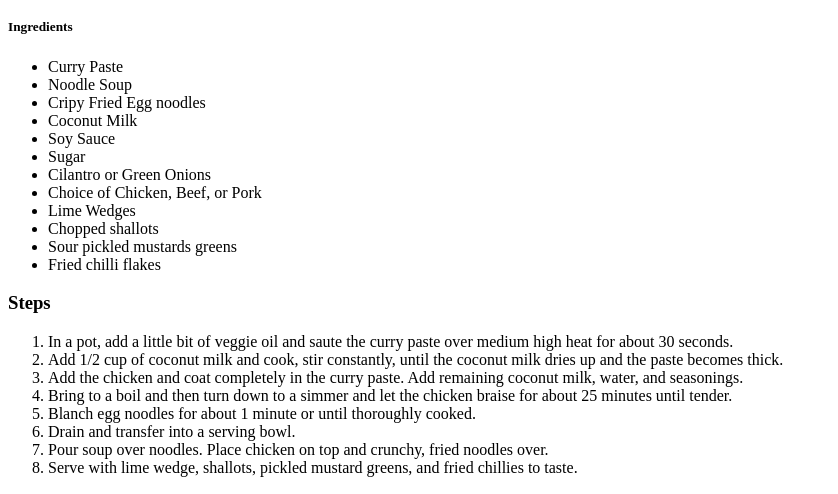
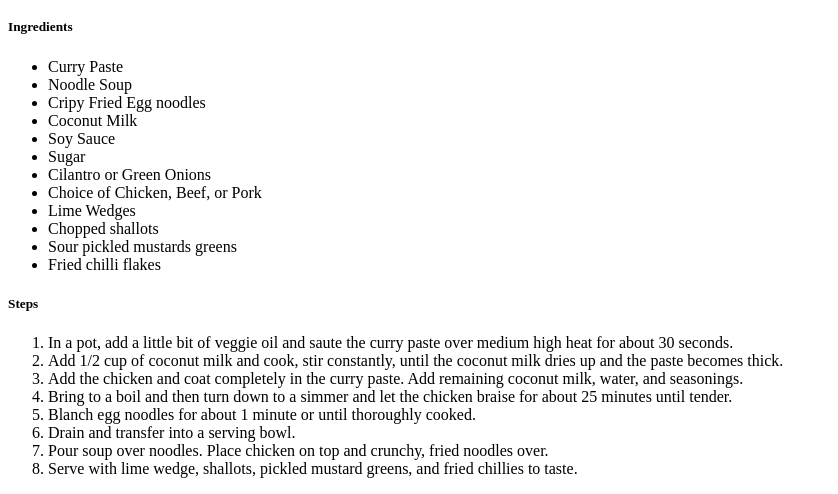
Before and after one commit to adhards1/odin-recipes, a plain HTML site: page recipes/khaosoi.html in a window 1280 px wide. Shown: the part 531-1025 px from the top of the page, without its empty margins (0-838 px from the left). Drawn offline with Linux system fonts and the light colour scheme.

Commit message:
Edited header for the recipe steps on both pages.
Edited the size of the header for khao soi steps to h5 and added a header for the steps for sams chicken.

```diff
--- a/recipes/khaosoi.html
+++ b/recipes/khaosoi.html
@@ -25,7 +25,7 @@
         <li>Sour pickled mustards greens</li>
         <li>Fried chilli flakes</li>
     </ul>
-    <h3>Steps</h3>
+    <h5>Steps</h5>
     <ol>
         <li>In a pot, add a little bit of veggie oil and saute the curry paste over medium high heat for about 30 seconds.</li>
         <li>Add 1/2 cup of coconut milk and cook, stir constantly, until the coconut milk dries up and the paste becomes thick.</li>
```
Also changed, not shown: recipes/samschicken.html (+1 -0 lines).
